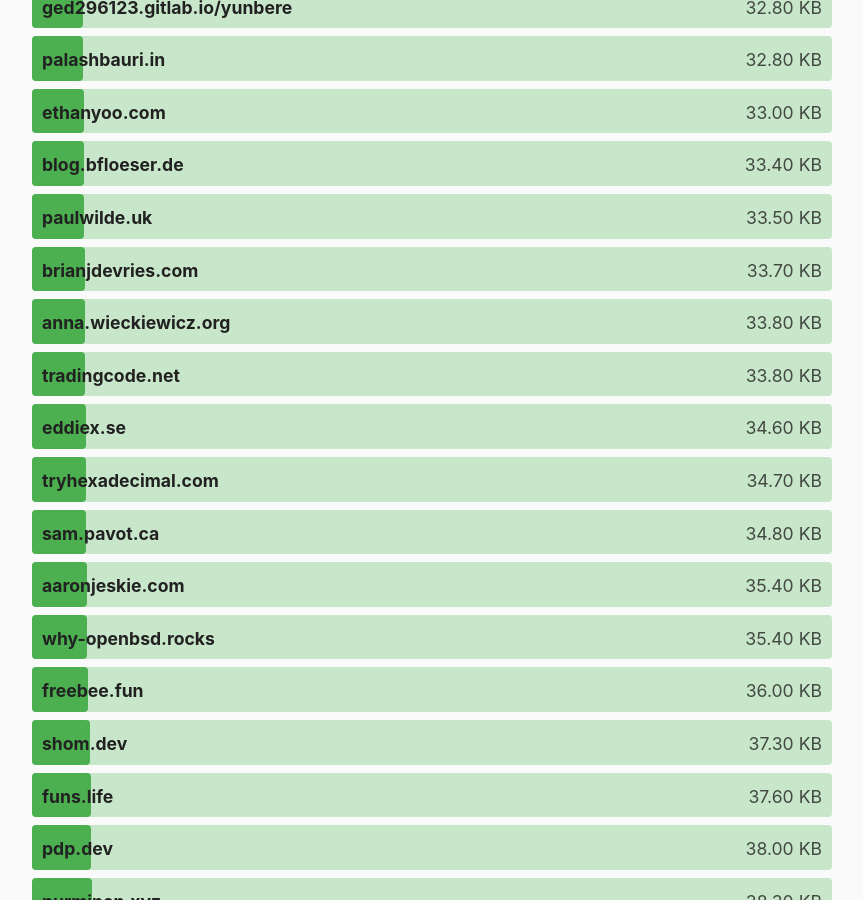
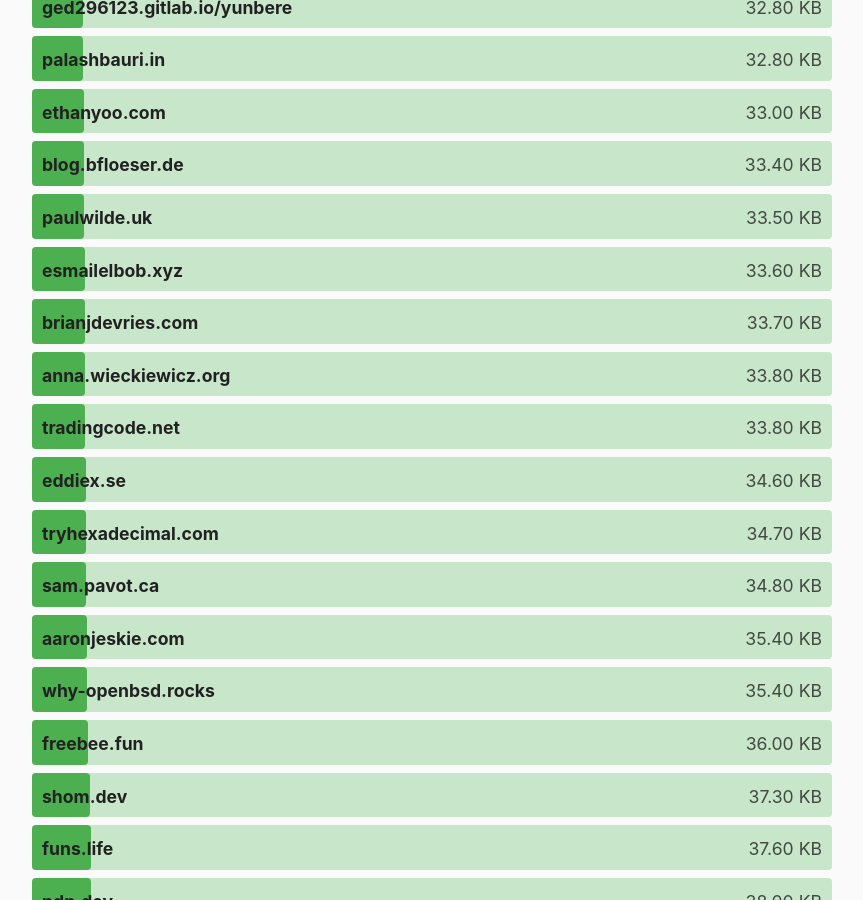
Before and after one commit to kevquirk/512kb.club, a Jekyll site: the page built from index.md, in a window 1280 px wide and 900 px high, scrolled down 9949 px. Shown: the whole window, without its empty margins (208-1071 px from the left). Built offline with Jekyll 4.4.1, drawn with Linux system fonts in a browser that asks for light colours.

Commit message:
Update sites.yml

```diff
--- a/_data/sites.yml
+++ b/_data/sites.yml
@@ -2487,3 +2487,8 @@
   url: https://zwbetz.com/
   size: 67.8
   last_checked: 2022-07-20
+
+- domain: esmailelbob.xyz
+  url: https://en.esmailelbob.xyz/
+  size: 33.6
+  last_checked: 2022-08-02
```
